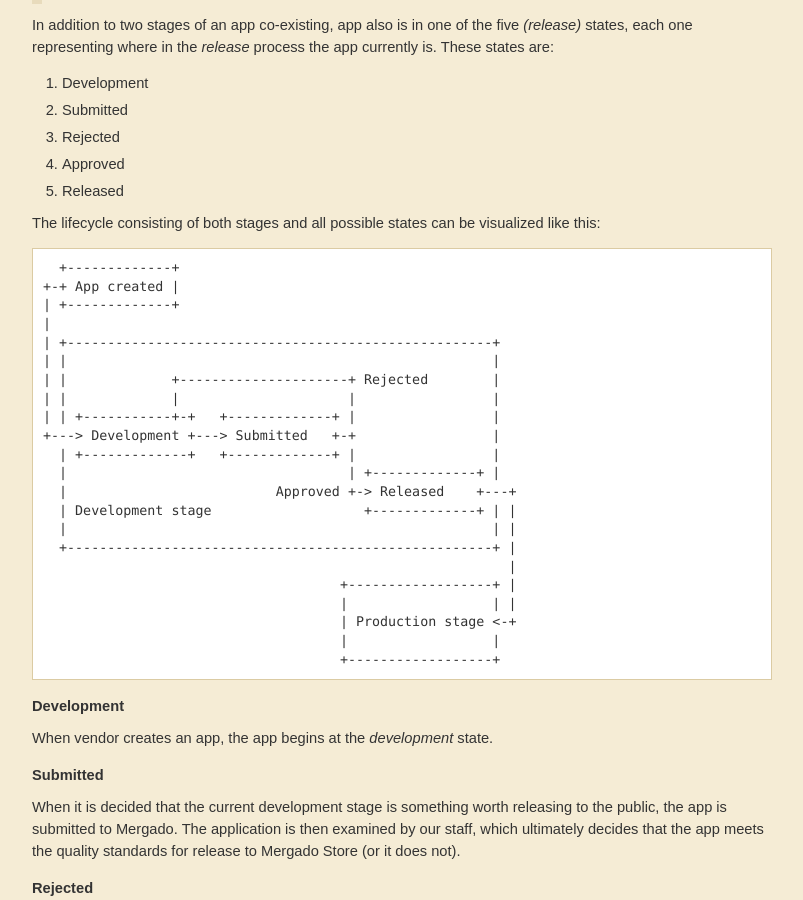
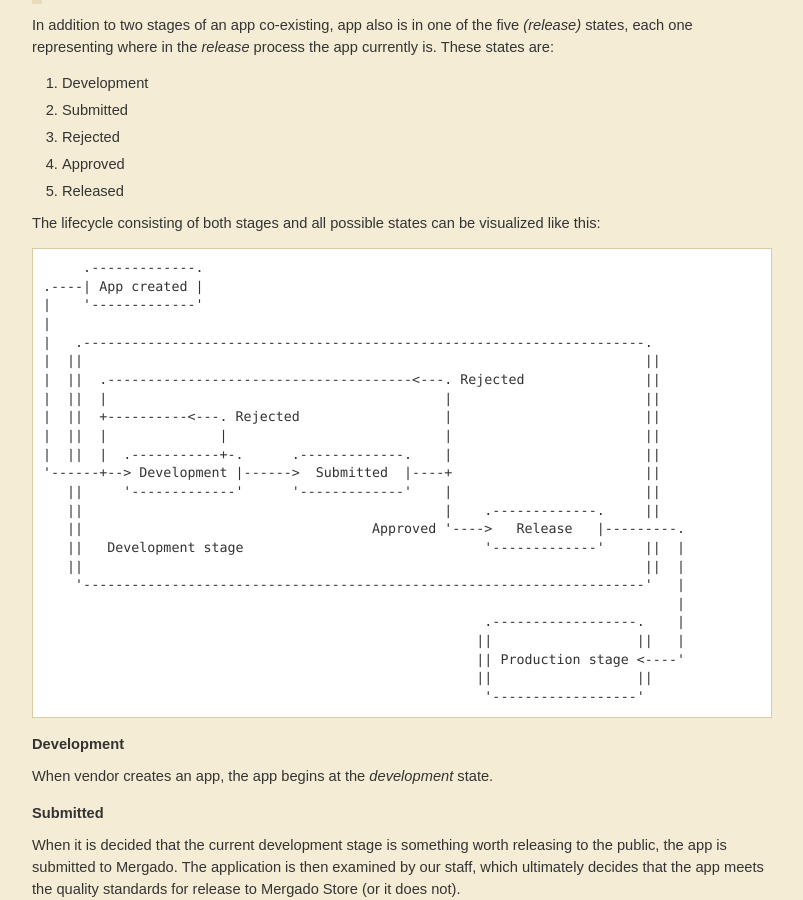
Before and after one commit to michalwiglasz/docs, a Jekyll site: the page built from _posts/2016-08-22-apps-lifecycle.md, in a window 1280 px wide and 900 px high, scrolled down 623 px. Shown: the whole window, without its empty margins (378-1181 px from the left). Built offline with Jekyll 4.4.1, drawn with Linux system fonts in a browser that asks for light colours.

Commit message:
Improved app life-cycle asciiart
This is how you do it!

````diff
--- a/_posts/2016-08-22-apps-lifecycle.md
+++ b/_posts/2016-08-22-apps-lifecycle.md
@@ -31,28 +31,30 @@ In addition to two stages of an app co-existing, app also is in one of the five
 The lifecycle consisting of both stages and all possible states can be visualized like this:
 
 ```
-  +-------------+
-+-+ App created |
-| +-------------+
+     .-------------.
+.----| App created |
+|    '-------------'
 |
-| +-----------------------------------------------------+
-| |                                                     |
-| |             +---------------------+ Rejected        |
-| |             |                     |                 |
-| | +-----------+-+   +-------------+ |                 |
-+---> Development +---> Submitted   +-+                 |
-  | +-------------+   +-------------+ |                 |
-  |                                   | +-------------+ |
-  |                          Approved +-> Released    +---+
-  | Development stage                   +-------------+ | |
-  |                                                     | |
-  +-----------------------------------------------------+ |
-                                                          |
-                                     +------------------+ |
-                                     |                  | |
-                                     | Production stage <-+
-                                     |                  |
-                                     +------------------+
+|   .----------------------------------------------------------------------.
+|  ||                                                                      ||
+|  ||  .--------------------------------------<---. Rejected               ||
+|  ||  |                                          |                        ||
+|  ||  +----------<---. Rejected                  |                        ||
+|  ||  |              |                           |                        ||
+|  ||  |  .-----------+-.      .-------------.    |                        ||
+'------+--> Development |------>  Submitted  |----+                        ||
+   ||     '-------------'      '-------------'    |                        ||
+   ||                                             |    .-------------.     ||
+   ||                                    Approved '---->   Release   |---------.
+   ||   Development stage                              '-------------'     ||  |
+   ||                                                                      ||  |
+    '----------------------------------------------------------------------'   |
+                                                                               |
+                                                       .------------------.    |
+                                                      ||                  ||   |
+                                                      || Production stage <----'
+                                                      ||                  ||
+                                                       '------------------'
 ```
 
 #### Development
````
